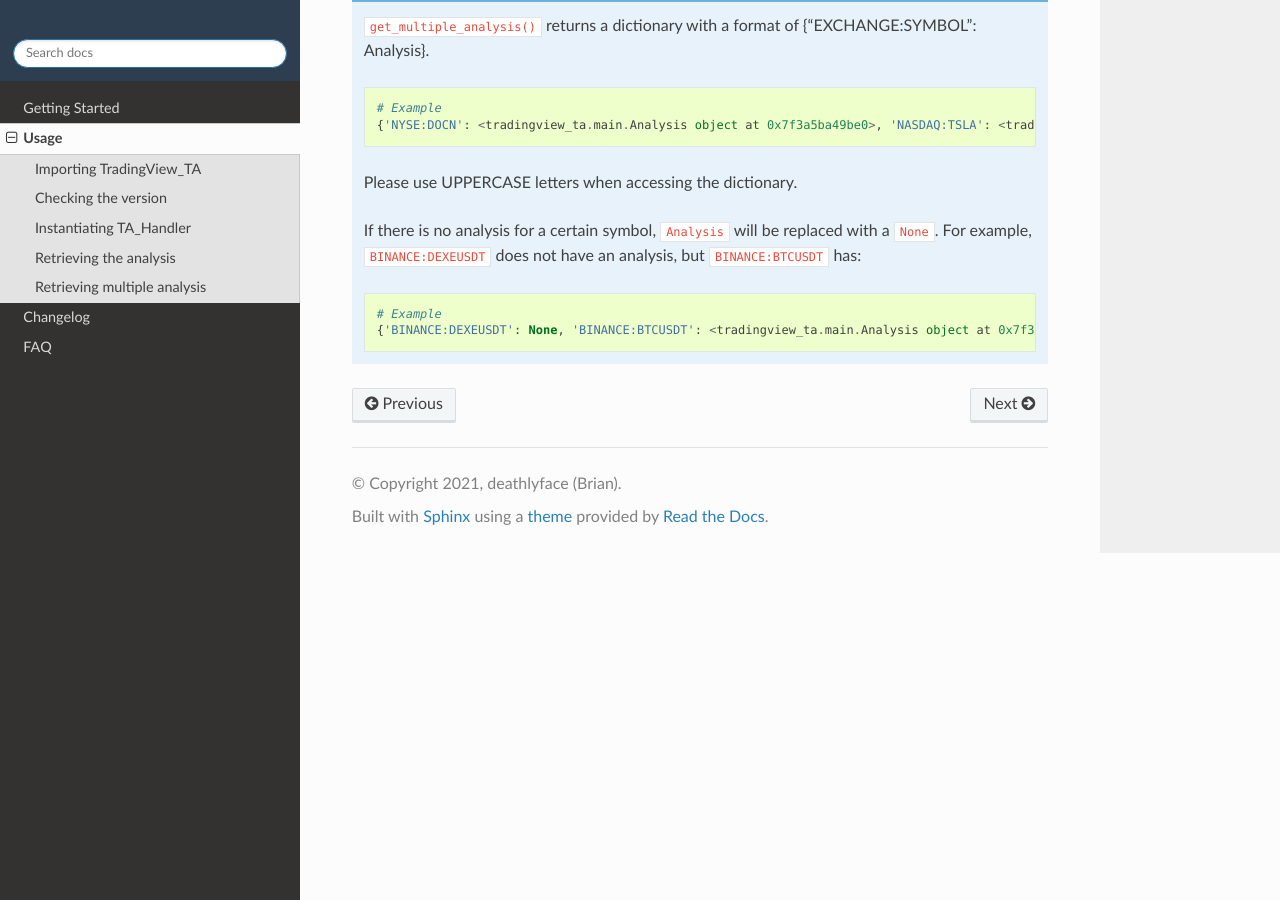
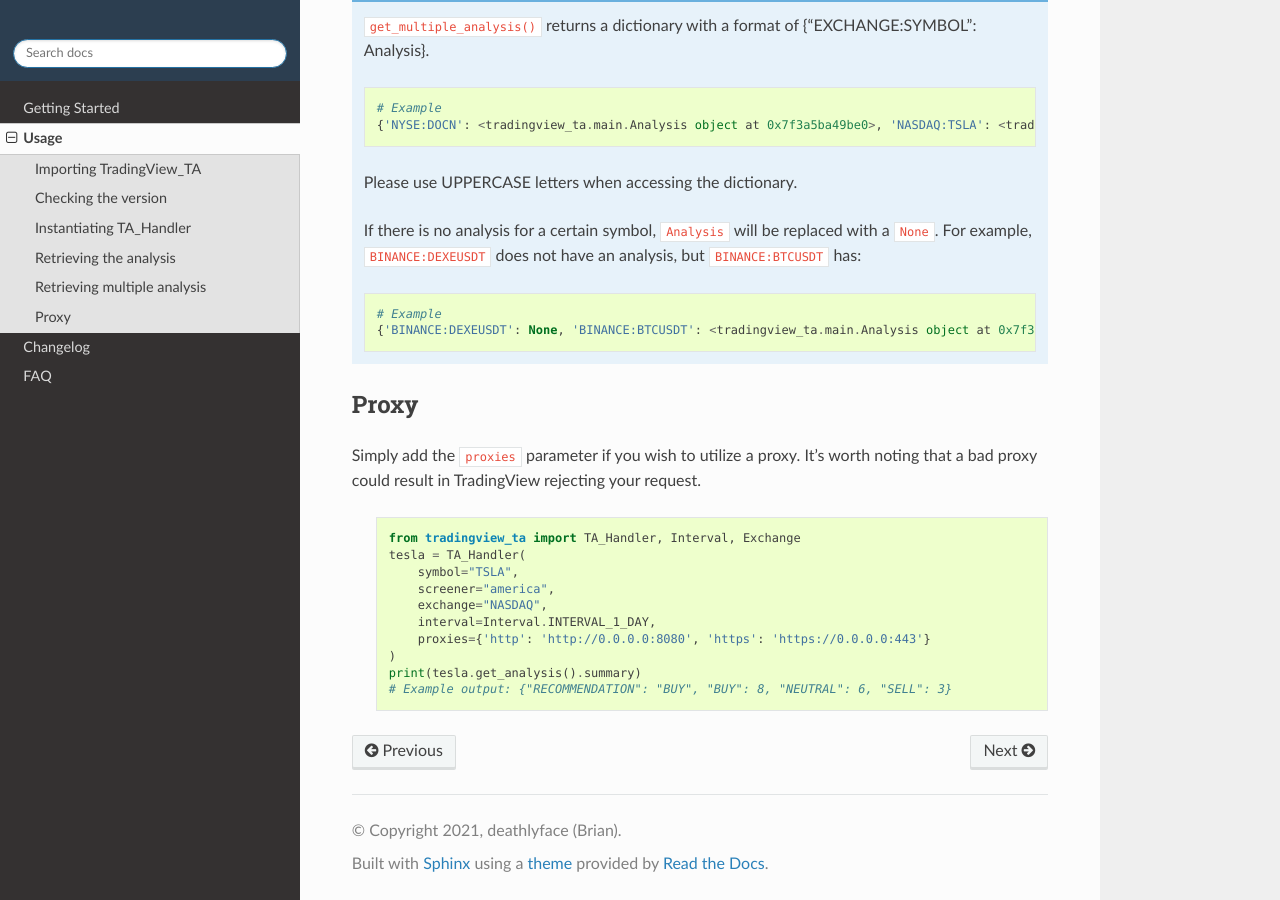
Before and after one commit to AnalyzerREST/python-tradingview-ta, a Sphinx documentation site: the page built from docs/usage.rst, in a window 1280 px wide and 900 px high, scrolled down 4110 px. Built offline with Sphinx 7.4.7 and the Read the Docs theme 2.0.0, drawn with Linux system fonts in a browser that asks for light colours.

Commit message:
Add proxy docs

```diff
--- a/docs/usage.rst
+++ b/docs/usage.rst
@@ -187,3 +187,20 @@ Parameters:
 
         # Example
         {'BINANCE:DEXEUSDT': None, 'BINANCE:BTCUSDT': <tradingview_ta.main.Analysis object at 0x7f3561cdeb20>}
+
+Proxy
+-----
+Simply add the ``proxies`` parameter if you wish to utilize a proxy. It's worth noting that a bad proxy could result in TradingView rejecting your request.
+
+    .. code-block:: python3
+
+        from tradingview_ta import TA_Handler, Interval, Exchange
+        tesla = TA_Handler(
+            symbol="TSLA",
+            screener="america",
+            exchange="NASDAQ",
+            interval=Interval.INTERVAL_1_DAY,
+            proxies={'http': 'http://0.0.0.0:8080', 'https': 'https://0.0.0.0:443'}
+        )
+        print(tesla.get_analysis().summary)
+        # Example output: {"RECOMMENDATION": "BUY", "BUY": 8, "NEUTRAL": 6, "SELL": 3}
```
